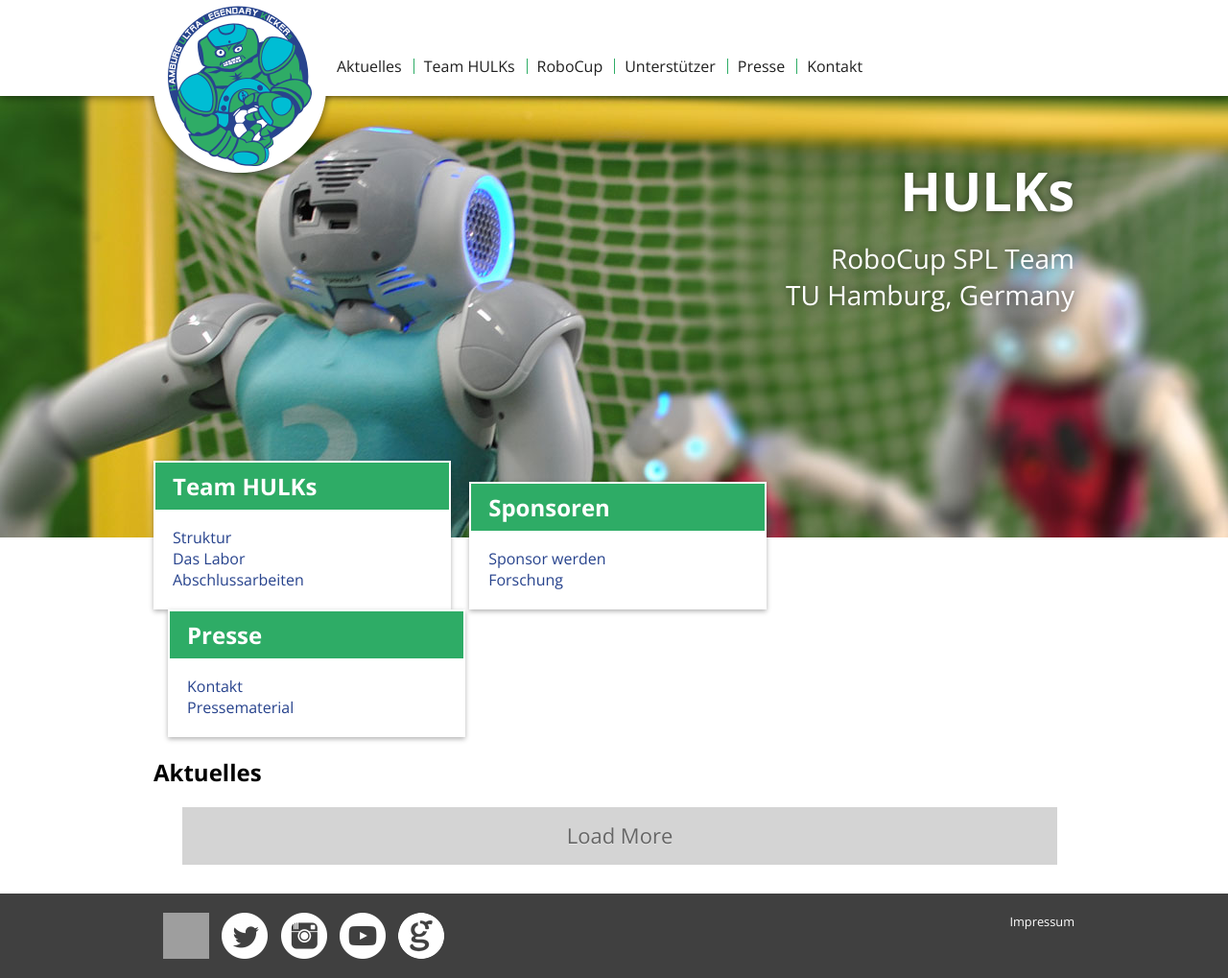
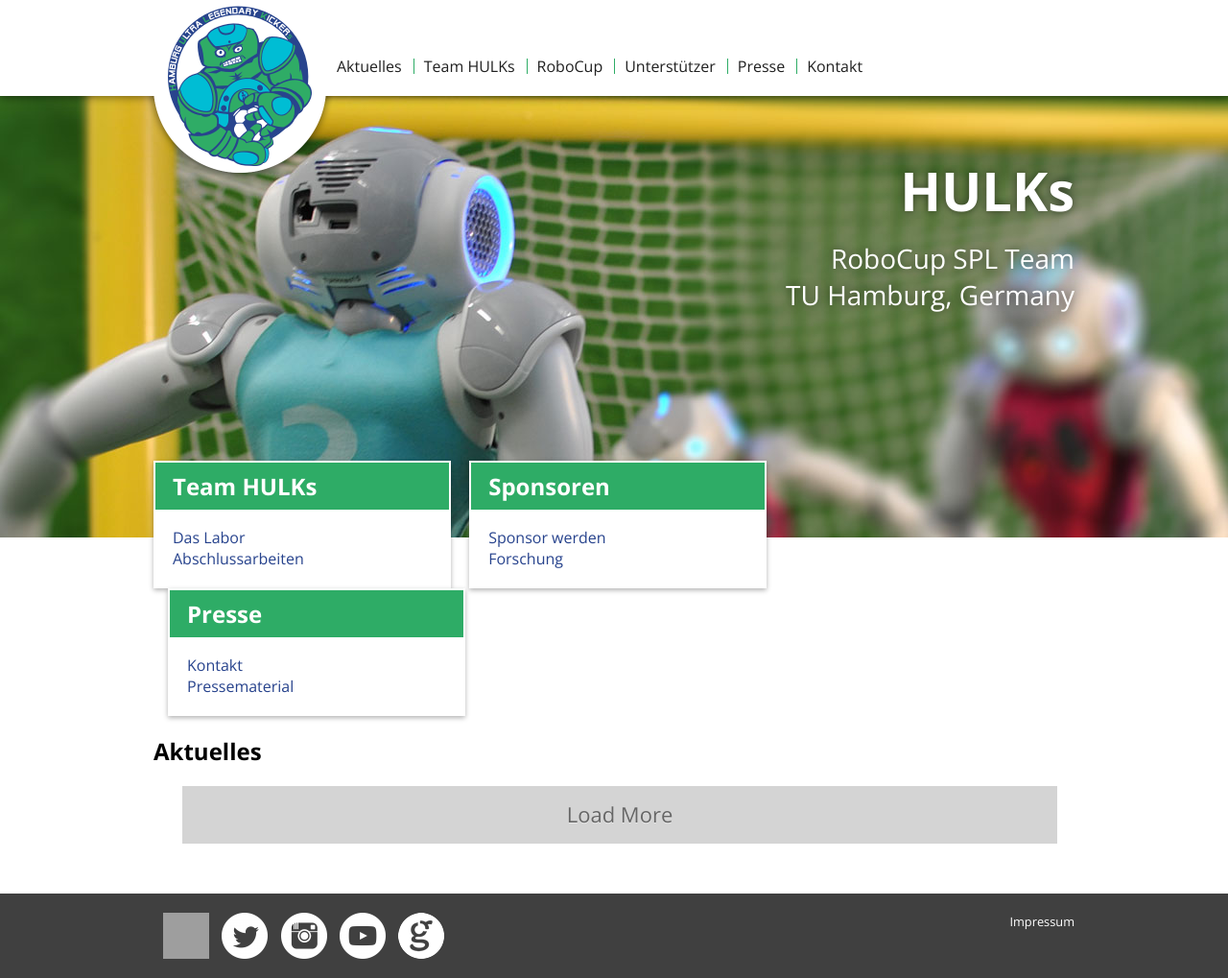
Before and after one commit to HULKs/hulks.github.io, a Jekyll site: the page built from index.html, in a window 1280 px wide and 1019 px high. Shown: the whole window at 96% size. Built offline with Jekyll 4.4.1, drawn with Linux system fonts in a browser that asks for light colours; nearby versions of some CDN libraries; grey boxes are pictures that could not be loaded.

Commit message:
Simple front menu

```diff
--- a/index.html
+++ b/index.html
@@ -25,7 +25,6 @@
         <div class="box">
             <h2>Team HULKs</h2>
             <ul>
-                <li><a href="{{site.path}}/teamhulks/">Struktur</a></li>
                 <li><a href="{{site.path}}/teamhulks/lab.html">Das Labor</a></li>
                 <li><a href="{{site.path}}/teamhulks/publications.html#openThesises">Abschlussarbeiten</a></li>
             </ul>
```
